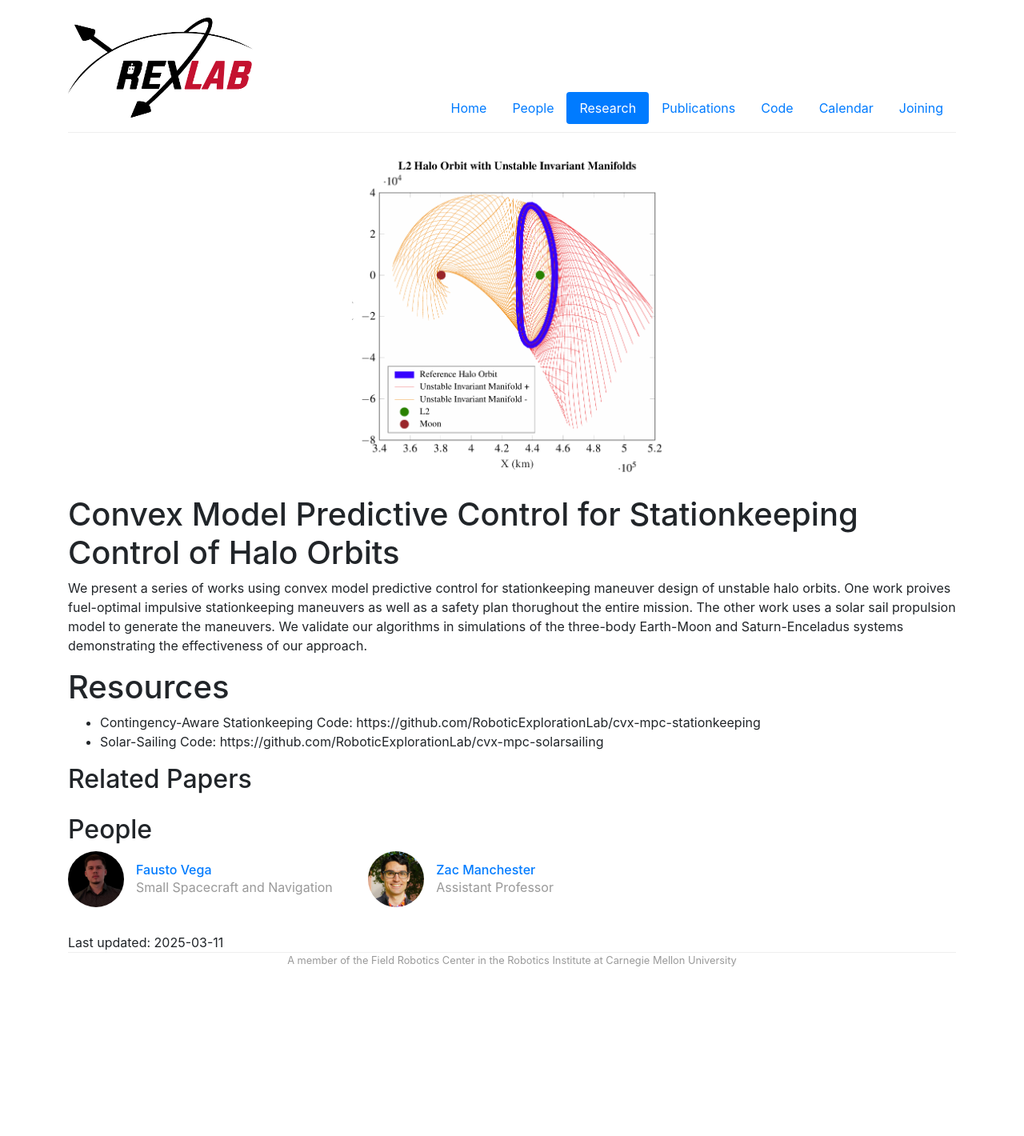
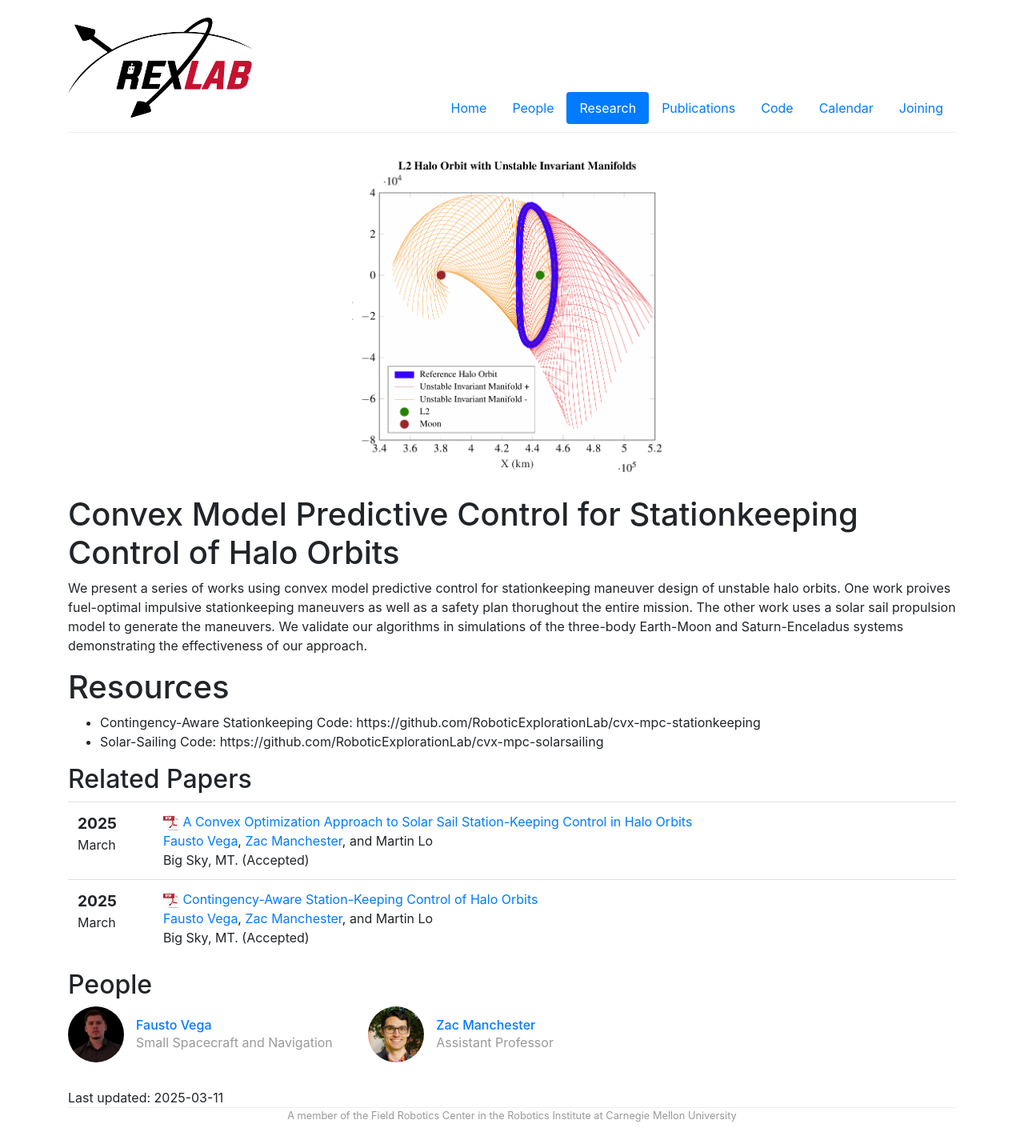
Before and after one commit to RoboticExplorationLab/roboticexplorationlab.github.io, a Jekyll site: the page built from _projects/cvx_mpc_stationkeeping.md, in a window 1280 px wide. Shown: the whole page at 80% size. Built offline with Jekyll 4.4.1, drawn with Linux system fonts in a browser that asks for light colours; a script that is not in the unit is left out; before the commit the page ends 1226 px from its top, so only the background shows below that.

```diff
--- a/_data/pubs.yml
+++ b/_data/pubs.yml
@@ -3,7 +3,9 @@
   publsiher: IEEE Aerospace Conference
   pub-type: conference
   date: 2025-03-11
+  venue: Big Sky, MT
   pdf: cvx_mpc_solarsailing.pdf
+  projects: [cvx_mpc_stationkeeping]
   status: Accepted
 
 - title: "Contingency-Aware Station-Keeping Control of Halo Orbits"
@@ -11,7 +13,9 @@
   publsiher: IEEE Aerospace Conference
   pub-type: conference
   date: 2025-03-11
+  venue: Big Sky, MT
   pdf: cvx_mpc_stationkeeping.pdf
+  projects: [cvx_mpc_stationkeeping]
   status: Accepted
 
 - title: "Whole-Body Model-Predictive Control of Legged Robots with MuJoCo"
```
